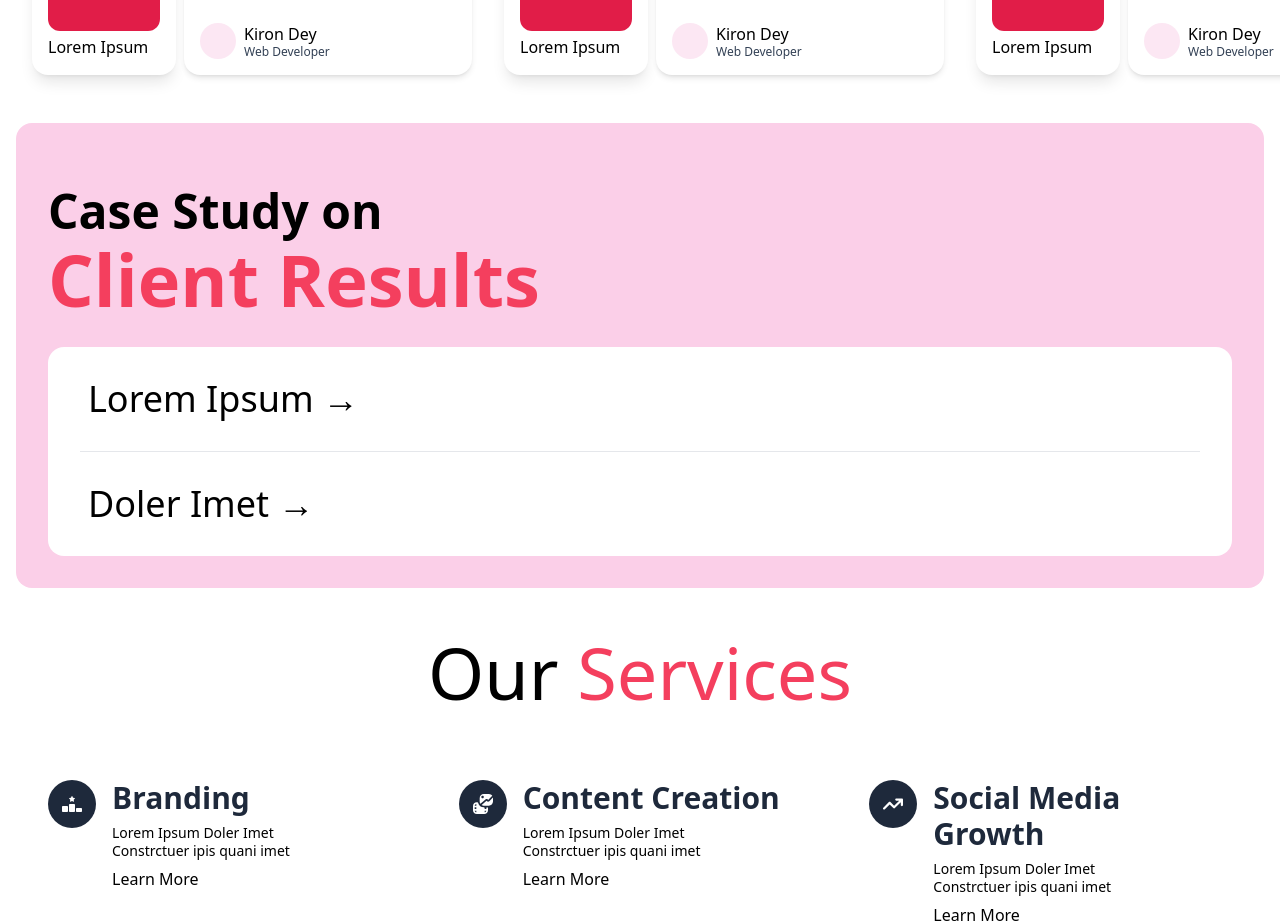
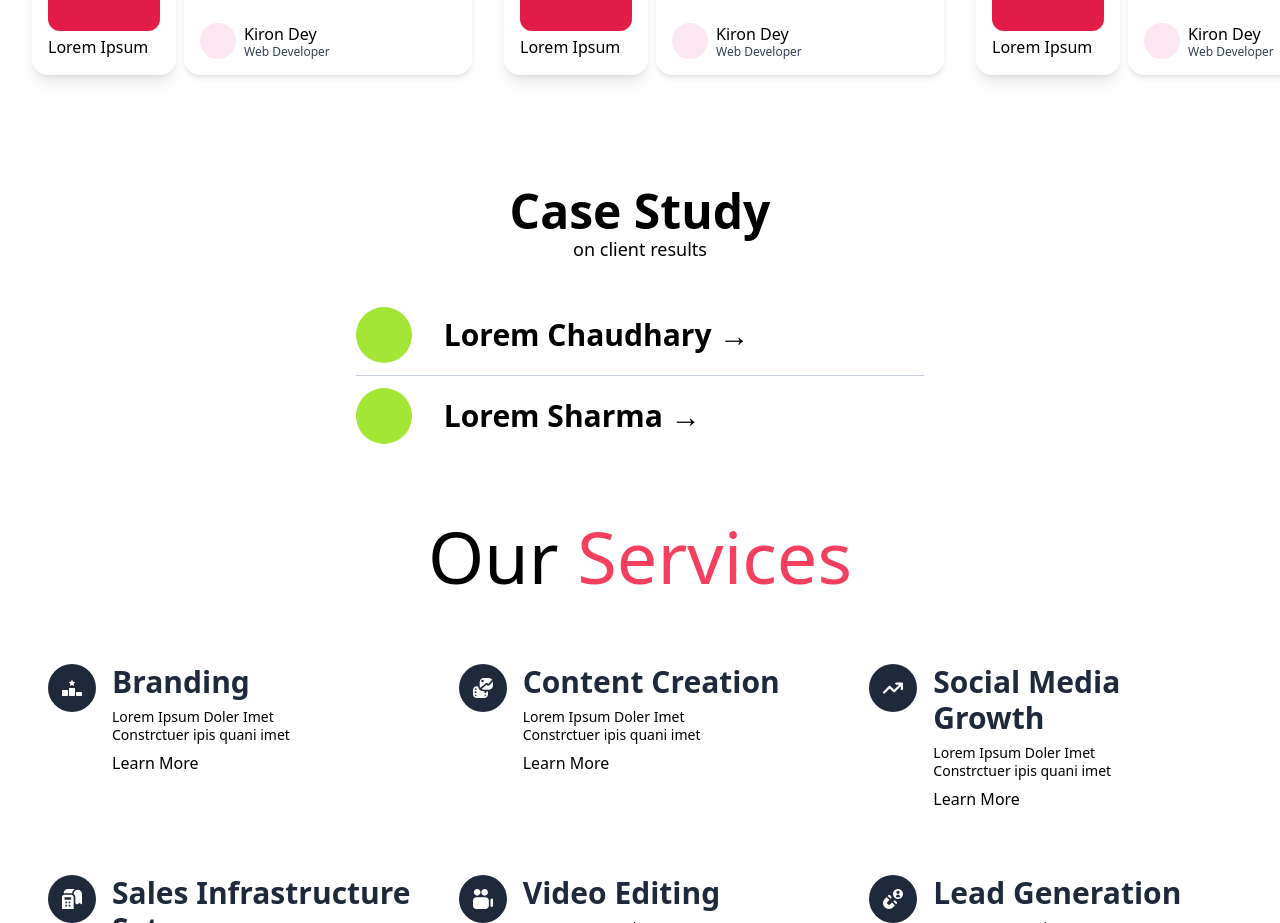
Before and after one commit to JuxtNorth/AgencySite, a React (Vite) app: page / in a window 1280 px wide. Shown: the part 3061-3984 px from the top of the page. Built offline with nearby package versions, Linux system fonts and the light colour scheme.

Commit message:
Change Case Study Section

```diff
--- a/src/pages/Home/Sections/CaseStudies.tsx
+++ b/src/pages/Home/Sections/CaseStudies.tsx
@@ -2,15 +2,23 @@ import { FC } from 'react';
 
 export const CaseStudies: FC = () => {
 	return (
-		<section className="m-4 rounded-2xl bg-pink-200 p-8 pt-16">
-			<h1 className="pb-2 text-3xl font-semibold md:text-5xl">Case Study on</h1>
-			<h2 className="mb-4 text-5xl font-bold text-rose-500 md:mb-8 md:text-7xl">
-				Client Results
-			</h2>
-			<div className="space-y-4 rounded-2xl bg-white p-4 text-2xl md:space-y-8 md:p-8 md:text-4xl">
-				<h1 className="pl-2">Lorem Ipsum →</h1>
-				<hr />
-				<h1 className="pl-2">Doler Imet →</h1>
+		<section className="m-4 rounded-2xl p-8 pt-16 text-center">
+			<h1 className="text-4xl font-extrabold md:text-5xl">Case Study</h1>
+			<h2 className="text-md md:text-lg">on client results</h2>
+			<div className="mx-auto mt-12 w-[90%] space-y-2 md:w-[48%] md:space-y-4">
+				<div className="flex h-12 items-center gap-5 md:gap-8">
+					<div className="h-12 w-12 shrink-0 rounded-full bg-lime-400 md:h-14 md:w-14"></div>
+					<h1 className="whitespace-nowrap text-3xl font-semibold md:text-3xl">
+						Lorem Chaudhary →
+					</h1>
+				</div>
+				<hr className="border-slate-300" />
+				<div className="flex h-12 items-center gap-5 md:gap-8">
+					<div className="h-12 w-12 shrink-0 rounded-full bg-lime-400 md:h-14 md:w-14"></div>
+					<h1 className="whitespace-nowrap text-3xl font-semibold md:text-3xl">
+						Lorem Sharma →
+					</h1>
+				</div>
 			</div>
 		</section>
 	);
```
